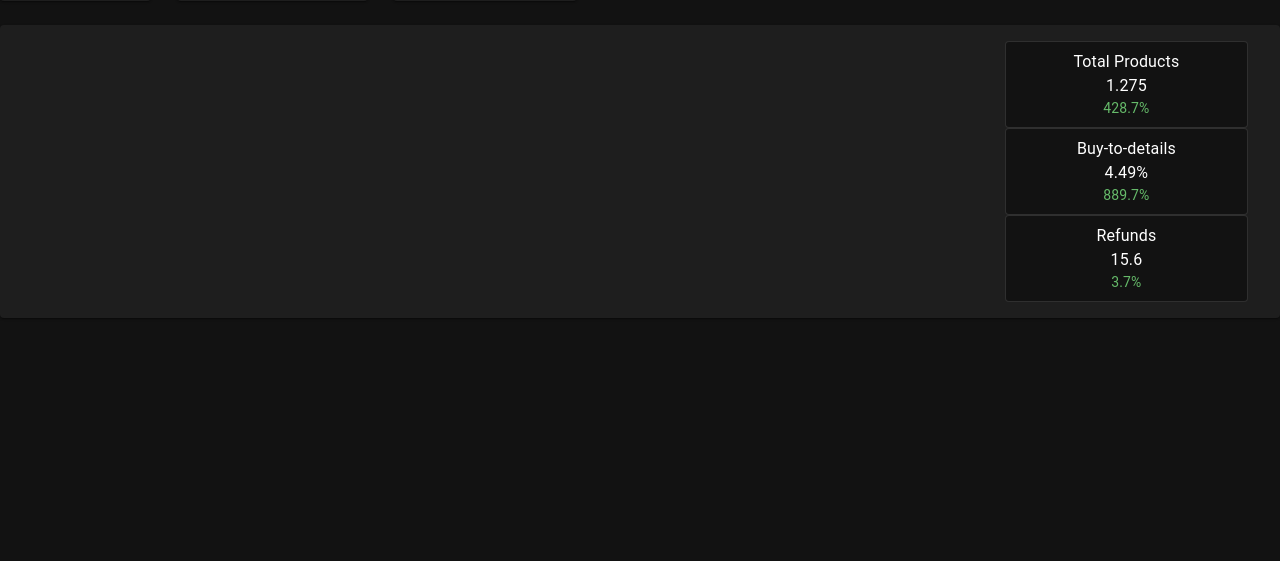
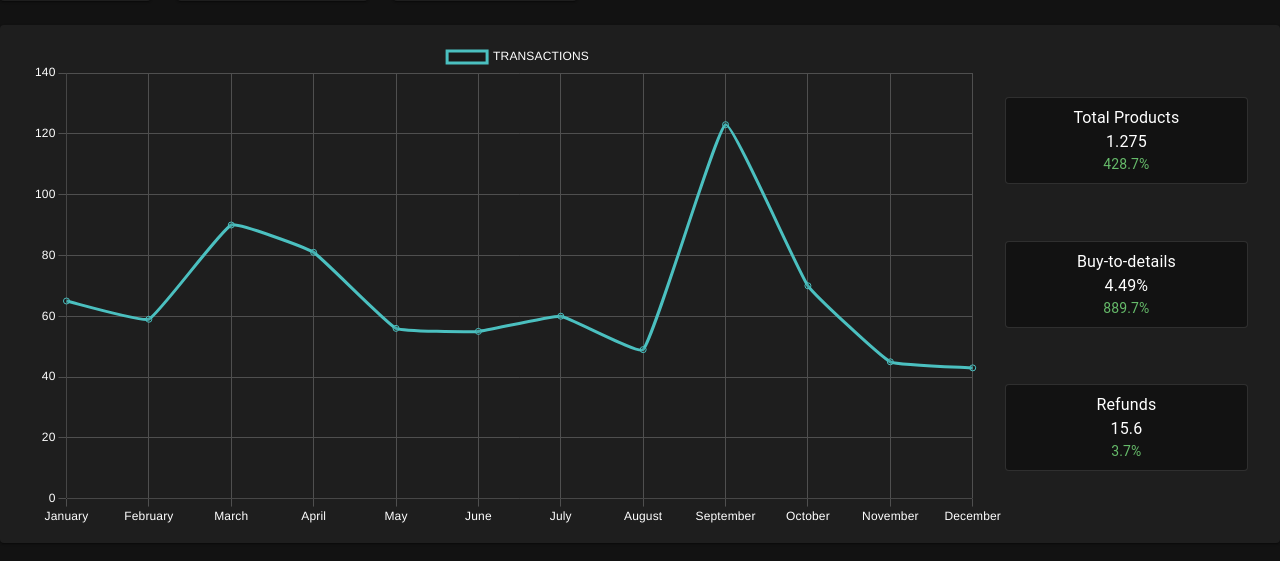
Before and after one commit to janvierjr/nextjs-dashboard, a Next.js app: page /dashboard/Dashboard in a window 1280 px wide. Shown: the part 223-784 px from the top of the page. Built offline with nearby package versions, Linux system fonts and the light colour scheme; no server answers.

Commit message:
create mockData, DataChart with chart.js, Utils with months, AND Themes for charts

```diff
--- a/src/components/Dashboard/TransactionsPerDay/TransactionsPerDay.tsx
+++ b/src/components/Dashboard/TransactionsPerDay/TransactionsPerDay.tsx
@@ -3,6 +3,8 @@ import scss from './TransactionsPerDay.module.scss';
 import { Card, Grid, Paper } from '@mui/material';
 import Typography from '@mui/material/Typography';
 import { useTheme } from '@mui/system';
+import DataChart from '@/components/DataChart';
+import { lineChartData } from '@/components/mockData';
 
 export type TransactionCardType = {
   title: string;
@@ -24,6 +26,7 @@ const TransactionPerDay = (props: TransactionPerDayProps) => {
       <Paper className={scss.transactions}>
         <div className={scss.chart}>
           {/** CHART GOES HERE */}
+          <DataChart type={'line'} data={lineChartData} />
         </div>
         <div className={scss.cardWrapper}>
           <Card className={scss.card} variant={'outlined'}>
--- /dev/null
+++ b/src/components/DataChart/DataChart.tsx
@@ -0,0 +1,30 @@
+import React, {useRef, useEffect} from 'react';
+import { Chart, registerables, ChartConfiguration} from 'chart.js';
+import { darkOptions } from '@/components/DataChart/Themes';
+import { months } from '@/helper/Utils';
+
+const DataChart = (props: ChartConfiguration) => {
+  const { data, options } = props;
+  const chartRef = useRef(null);
+  const labels = months({ count: 7 });
+
+  useEffect(() => {
+    if (chartRef.current) {
+      const chart = new Chart(chartRef.current, {
+        ...props,
+        options: {
+          ...options,
+          ...darkOptions,
+        },
+      });
+      return () => chart.destroy();
+    }
+  }, [data])
+
+  return (
+    <canvas ref={chartRef} />
+  )
+};
+Chart.register(...registerables);
+
+export default DataChart;
--- /dev/null
+++ b/src/components/DataChart/Themes.ts
@@ -0,0 +1,53 @@
+import { ChartConfiguration } from "chart.js";
+
+export const lightOptions: ChartConfiguration['options'] = {
+  scales: {
+    y: {
+      beginAtZero: true,
+      grid: {
+        color: '#d3d3d3',
+      }
+    },
+    x: {
+      grid: {
+        color: '#d3d3d3',
+      },
+    },
+  },
+  plugins: {
+    legend: {
+      labels: {
+        color: '#d3d3d3',
+      },
+    },
+  },
+};
+
+export const darkOptions: ChartConfiguration['options'] = {
+  scales: {
+    y: {
+      beginAtZero: true,
+      grid: {
+        color: '#4f4f4f',
+      },
+      ticks: {
+        color: '#fff'
+      }
+    },
+    x: {
+      grid: {
+        color: '#4f4f4f',
+      },
+      ticks: {
+        color: '#fff'
+      },
+    },
+  },
+  plugins: {
+    legend: {
+      labels: {
+        color: '#fff'
+      }
+    }
+  }
+};
--- /dev/null
+++ b/src/components/DataChart/index.ts
@@ -0,0 +1 @@
+export { default } from './DataChart';
--- /dev/null
+++ b/src/components/mockData.ts
@@ -0,0 +1,32 @@
+import { months } from "@/helper/Utils";
+
+const labels = months({ count: 7 });
+
+export const lineChartData = {
+  labels: months({ count: 12 }),
+  datasets: [
+    {
+      label: 'TRANSACTIONS',
+      data: [65, 59, 90, 81, 56, 55, 60, 49, 123, 70, 45, 43],
+      fill: false,
+      borderColor: 'rgb(75, 192, 192)',
+      tension: .1,
+    },
+  ],
+};
+
+export const doughnutChartData = {
+  labels: ['Red', 'Blue', 'Yellow'],
+  datasets: [
+    {
+      label: 'TRANSACTION DATASET',
+      data: [400, 45, 100],
+      backgroundColor: [
+        'rgb(255, 99, 132',
+        'rgb(54, 162, 235',
+        'rgb(255, 205, 86',
+      ],
+      hoverOffset: 4,
+    },
+  ],
+};
--- /dev/null
+++ b/src/helper/Utils.ts
@@ -0,0 +1,29 @@
+const MONTHS = [
+  'January',
+  'February',
+  'March',
+  'April',
+  'May',
+  'June',
+  'July',
+  'August',
+  'September',
+  'October',
+  'November',
+  'December',
+]
+
+export const months = (config: any) => {
+  const cfg = config || {};
+  const count = cfg.count || 12;
+  const section = cfg.section;
+  const values = [];
+  let i, value;
+
+  for (i = 0; i < count; i++) {
+    value = MONTHS[Math.ceil(i) % 12];
+    values.push(value.substring(0, section));
+  }
+
+  return values;
+}
```
